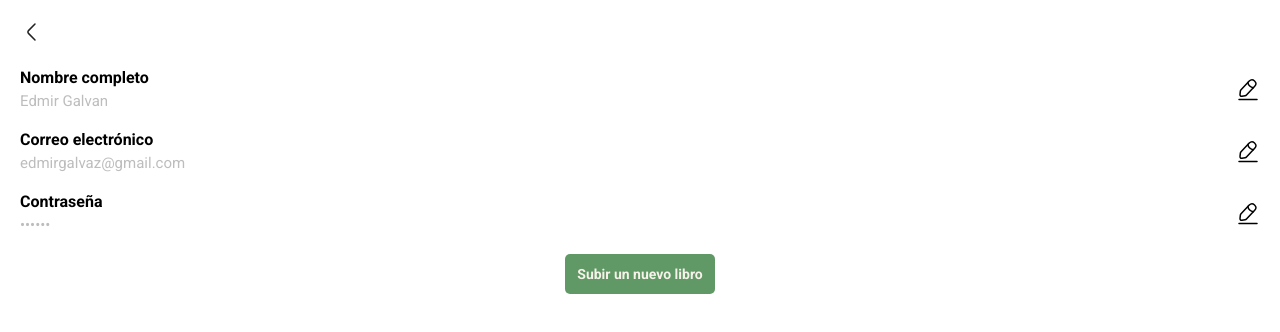
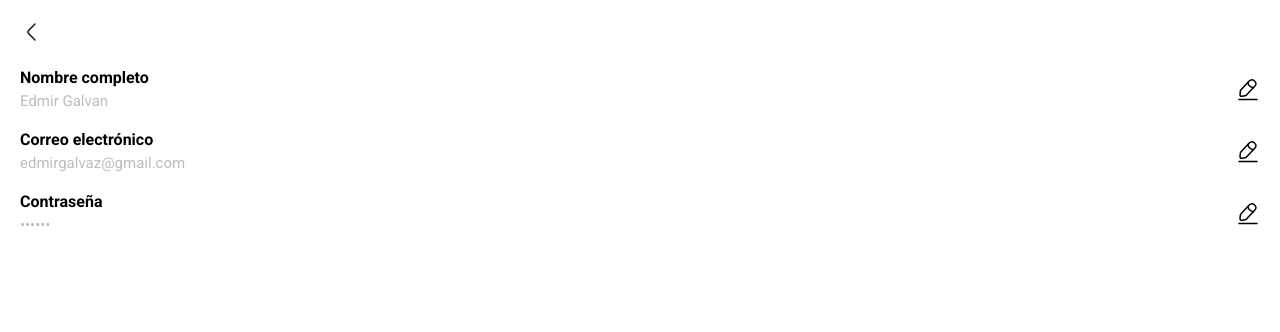
Before and after one commit to edmirgalvan01/biblioteca-virtual, a React (Vite) app: page /profile in a window 1280 px wide. Shown: the top 332 px of the page. Built offline with nearby package versions, Linux system fonts and the light colour scheme; no server answers.

Commit message:
getUserType use at ProfilePage

```diff
--- a/src/components/Header/Header.tsx
+++ b/src/components/Header/Header.tsx
@@ -1,20 +1,14 @@
-import { useUser } from "../../hooks/useUser";
-import { USER_TYPES } from "../../constants";
 import { Profile } from "../icons/Profile";
 import { Link } from "react-router-dom";
 import "./Header.css";
 
 export const Header = () => {
-  const { getUserType } = useUser();
-
   return (
     <header className="header">
       <h1>Inicio</h1>
-      {getUserType() === USER_TYPES.USER_TEACHER && (
-        <Link to="/profile">
-          <Profile />
-        </Link>
-      )}
+      <Link to="/profile">
+        <Profile />
+      </Link>
     </header>
   );
 };
--- a/src/components/pages/ProfilePage/ProfilePage.tsx
+++ b/src/components/pages/ProfilePage/ProfilePage.tsx
@@ -1,9 +1,13 @@
-import { BackButton } from "../../BackButton";
 import { PrimaryButton } from "../../Buttons/Buttons";
 import { DataItem } from "../../DataItem/DataItem";
+import { useUser } from "../../../hooks/useUser";
+import { USER_TYPES } from "../../../constants";
+import { BackButton } from "../../BackButton";
 import "./ProfilePage.css";
 
 export const ProfilePage = () => {
+  const { getUserType } = useUser();
+
   return (
     <div className="profilePage">
       <BackButton />
@@ -25,7 +29,10 @@ export const ProfilePage = () => {
         type="password"
         value="123456"
       />
-      <PrimaryButton>Subir un nuevo libro</PrimaryButton>
+
+      {getUserType() === USER_TYPES.USER_TEACHER && (
+        <PrimaryButton>Subir un nuevo libro</PrimaryButton>
+      )}
     </div>
   );
 };
```
